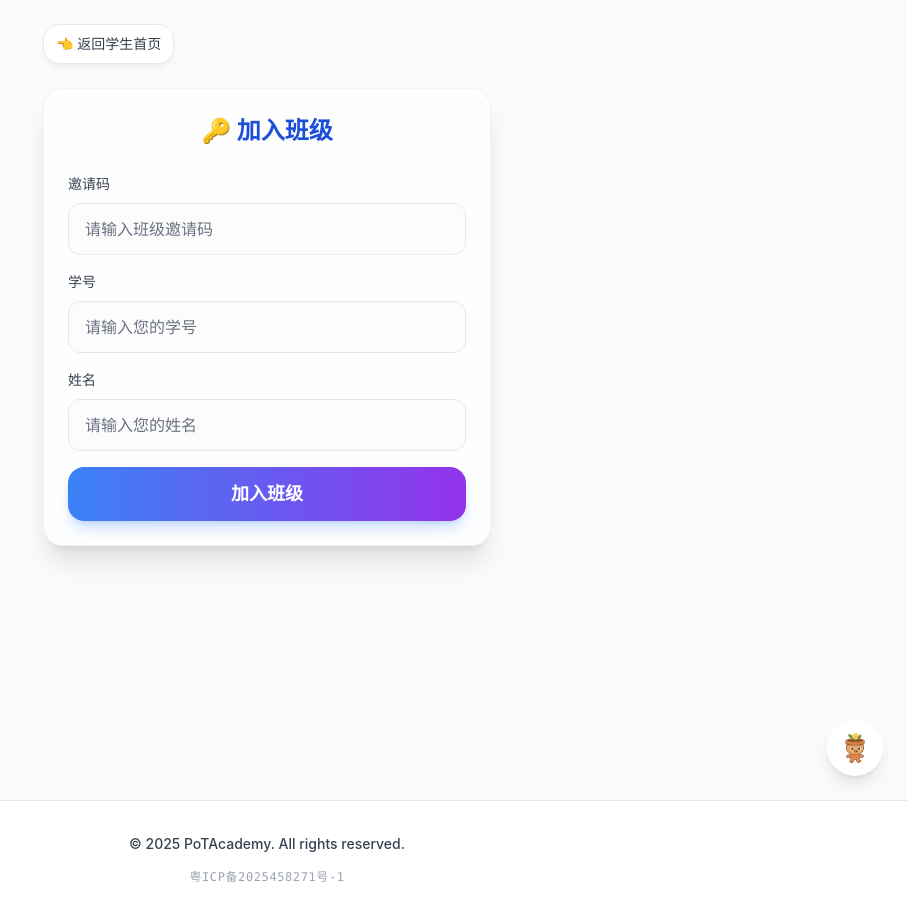
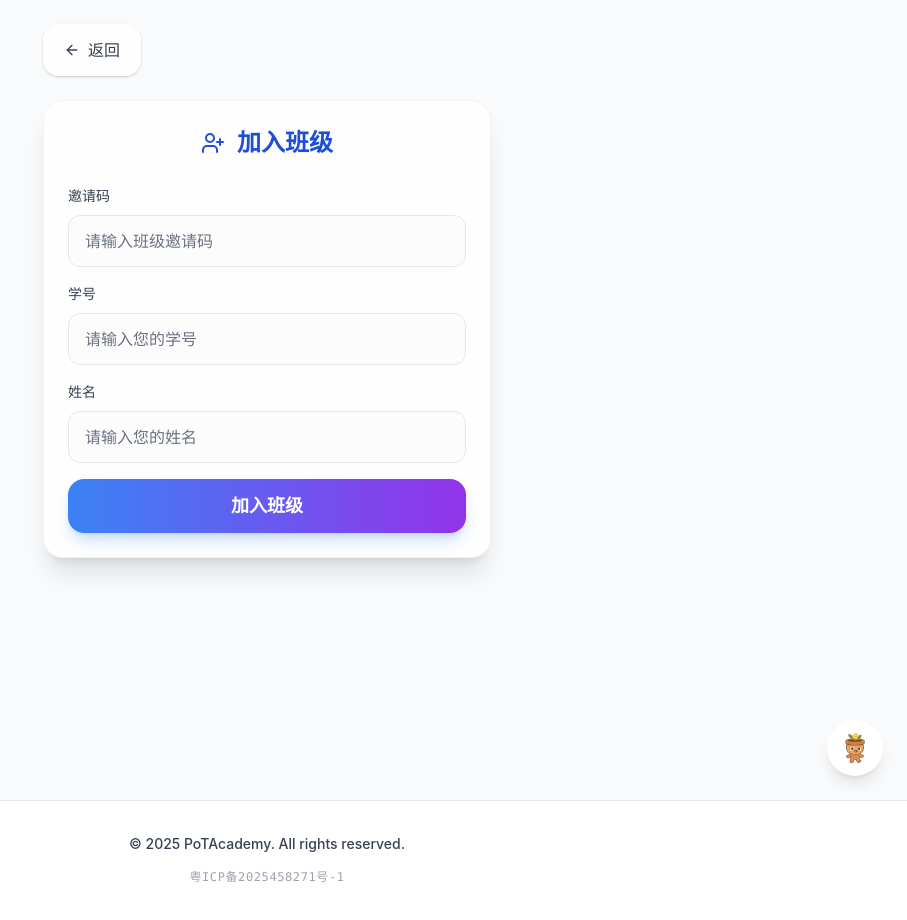
Before and after one commit to Skottbie/PoT_Platform, a React (Vite) app in the folder client/: page /join-class in a window 1280 px wide. Shown: the whole page, without its empty margins (373-1280 px from the left). Built offline with nearby package versions, Linux system fonts and the light colour scheme; no server answers.

Commit message:
vIERSUBMISSION & JOINCLASS 样式优化 bugs to be fixed

```diff
--- a/client/src/pages/JoinClass.jsx
+++ b/client/src/pages/JoinClass.jsx
@@ -1,8 +1,11 @@
-// src/pages/JoinClass.jsx - 修复布局问题
+// src/pages/JoinClass.jsx
 import { useState } from 'react';
 import { useNavigate } from 'react-router-dom';
+import { motion } from 'framer-motion';
+import { ArrowLeft, UserPlus, CheckCircle } from 'lucide-react';
 import api from '../api/axiosInstance';
 import Button from '../components/Button';
+import { PrimaryButton, SecondaryButton, WarningButton, IconButton } from '../components/EnhancedButton';
 
 const JoinClass = () => {
   const [formData, setFormData] = useState({
@@ -44,30 +47,81 @@ const JoinClass = () => {
   };
 
 return (
-    <div className="min-h-screen bg-gray-50 dark:bg-gray-900 px-4 py-6">
-      <div className="max-w-md mx-auto">
+    <motion.div
+      className="min-h-screen bg-gray-50 dark:bg-gray-900 px-4 py-6"
+      initial={{ opacity: 0, y: 20 }}
+      animate={{ opacity: 1, y: 0 }}
+      transition={{ duration: 0.4, ease: "easeOut" }}
+    >
+      <motion.div
+        className="max-w-md mx-auto"
+        initial={{ opacity: 0, scale: 0.95 }}
+        animate={{ opacity: 1, scale: 1 }}
+        transition={{ delay: 0.1, duration: 0.3 }}
+      >
         {/* 返回按钮 */}
-        <div className="mb-6">
-          <Button
-            variant="secondary"
-            size="sm"
+        <motion.div
+          className="mb-6"
+          initial={{ opacity: 0, x: -20 }}
+          animate={{ opacity: 1, x: 0 }}
+          transition={{ delay: 0.2, duration: 0.3 }}
+        >
+          <SecondaryButton
             onClick={() => navigate('/student')}
-            className="w-full sm:w-auto"
+            icon={<ArrowLeft className="w-4 h-4" />}
+            className="flex-shrink-0"
           >
-            👈 返回学生首页
-          </Button>
-        </div>
+            返回
+          </SecondaryButton>
+        </motion.div>
 
         {/* 主卡片 */}
-        <div className="bg-white/80 dark:bg-gray-800/80 backdrop-blur-xl rounded-2xl shadow-xl border border-gray-200/50 dark:border-gray-700/50 p-6">
-          <h1 className="text-2xl font-bold text-center text-blue-700 dark:text-blue-400 mb-6">
-            🔑 加入班级
-          </h1>
+        <motion.div
+          className="bg-white/80 dark:bg-gray-800/80 backdrop-blur-xl rounded-2xl shadow-xl border border-gray-200/50 dark:border-gray-700/50 p-6"
+          initial={{ opacity: 0, y: 30 }}
+          animate={{ opacity: 1, y: 0 }}
+          transition={{ delay: 0.3, duration: 0.4 }}
+        >
+          <motion.h1
+            className="text-2xl font-bold text-center text-blue-700 dark:text-blue-400 mb-6 flex items-center justify-center gap-3"
+            initial={{ opacity: 0, y: 10 }}
+            animate={{ opacity: 1, y: 0 }}
+            transition={{ delay: 0.4, duration: 0.3 }}
+          >
+            <UserPlus className="w-6 h-6" />
+            加入班级
+          </motion.h1>
 
-          {error && <p className="text-red-500 text-sm mb-4 p-3 bg-red-50 dark:bg-red-900/20 rounded-lg">{error}</p>}
-          {successMsg && <p className="text-green-600 dark:text-green-400 text-sm mb-4 p-3 bg-green-50 dark:bg-green-900/20 rounded-lg">{successMsg}</p>}
+          {error && (
+            <motion.p
+              className="text-red-500 text-sm mb-4 p-3 bg-red-50 dark:bg-red-900/20 rounded-lg"
+              initial={{ opacity: 0, x: -10 }}
+              animate={{ opacity: 1, x: 0 }}
+              transition={{ duration: 0.3 }}
+            >
+              {error}
+            </motion.p>
+          )}
 
-          <form onSubmit={handleSubmit} className="space-y-4">
+          {successMsg && (
+            <motion.p
+              className="text-green-600 dark:text-green-400 text-sm mb-4 p-3 bg-green-50 dark:bg-green-900/20 rounded-lg flex items-center gap-2"
+              initial={{ opacity: 0, scale: 0.9 }}
+              animate={{ opacity: 1, scale: 1 }}
+              transition={{ duration: 0.3 }}
+            >
+              <CheckCircle className="w-4 h-4" />
+              {successMsg.replace('🎉 ', '')}
+            </motion.p>
+          )}
+
+          <motion.form
+            onSubmit={handleSubmit}
+            className="space-y-4"
+            initial={{ opacity: 0 }}
+            animate={{ opacity: 1 }}
+            transition={{ delay: 0.5, duration: 0.3 }}
+          >
             <div>
               <label className="block text-sm font-medium text-gray-700 dark:text-gray-300 mb-2">
                 邀请码
@@ -127,6 +181,11 @@ const JoinClass = () => {
             />
           </div>
 
+          <motion.div
+            initial={{ opacity: 0, y: 10 }}
+            animate={{ opacity: 1, y: 0 }}
+            transition={{ delay: 0.6, duration: 0.3 }}
+          >
             <Button
               type="submit"
               variant="primary"
@@ -137,10 +196,11 @@ const JoinClass = () => {
             >
               {loading ? '正在加入...' : '加入班级'}
             </Button>
-         </form>
-       </div>
-     </div>
-   </div>
+          </motion.div>
+        </motion.form>
+        </motion.div>
+      </motion.div>
+    </motion.div>
   );
 };
 
--- a/client/src/pages/ViewSubmission.jsx
+++ b/client/src/pages/ViewSubmission.jsx
@@ -11,6 +11,20 @@ import { github } from 'react-syntax-highlighter/dist/esm/styles/hljs';
 import toast from 'react-hot-toast';
 import PullToRefreshContainer from '../components/PullToRefreshContainer';
 import useAutoRefresh from '../hooks/useAutoRefresh';
+import {
+  CheckCircle,
+  AlertTriangle,
+  MessageCircle,
+  Star,
+  FileText,
+  Paperclip,
+  Download,
+  FileUp,
+  ChevronDown,
+  ChevronUp,
+  BookOpen,
+  ArrowLeft
+} from 'lucide-react';
 
 import {
   detectPoTMode,
@@ -194,7 +208,7 @@ const ViewSubmission = () => {
           <div className="flex flex-col sm:flex-row sm:justify-between sm:items-start gap-4 mb-6">
             <div className="flex-1 min-w-0">
               <h1 className="text-xl sm:text-2xl font-bold text-gray-800 dark:text-gray-100 mb-2 break-words">
-                📄 我的提交记录
+                <FileUp className="w-4 h-4" /> 我的提交记录
               </h1>
               <p className="text-sm text-gray-600 dark:text-gray-400 break-words">
                 任务：{task?.title}
@@ -202,7 +216,7 @@ const ViewSubmission = () => {
               {task?.description && (
                 <div className="mt-3 p-3 bg-blue-50 dark:bg-blue-900/20 border border-blue-200 dark:border-blue-700 rounded-lg">
                   <h3 className="text-sm font-semibold text-blue-800 dark:text-blue-200 mb-1">
-                    📋 任务说明
+                    <FileText className="w-4 h-4" /> 任务说明
                   </h3>
                   <p className="text-blue-700 dark:text-blue-300 text-sm leading-relaxed whitespace-pre-wrap break-words">
                     {task.description}
@@ -217,7 +231,7 @@ const ViewSubmission = () => {
                 onClick={() => navigate('/student')}
                 className="w-full sm:w-auto"
               >
-                👈 返回任务列表
+                <ArrowLeft className="w-4 h-4" />返回任务列表
               </Button>
             </div>
           </div>
@@ -238,12 +252,14 @@ const ViewSubmission = () => {
               <div className="flex flex-col sm:flex-row sm:justify-between sm:items-start gap-4">
                 <div className="space-y-2 flex-1">
                   <div className="flex flex-wrap items-center gap-2">
-                    <span className="inline-flex items-center px-3 py-1 rounded-full text-sm font-medium bg-green-100 text-green-800 dark:bg-green-900/50 dark:text-green-300">
-                      ✅ 已提交
+                    <span className="inline-flex items-center px-3 py-1 rounded-full text-sm font-medium bg-green-100 text-green-800 dark:bg-green-900/50 dark:text-green-300 gap-1">
+                      <CheckCircle className="w-4 h-4" />
+                      已提交
                     </span>
                     {submission.isLateSubmission && (
-                      <span className="inline-flex items-center px-3 py-1 rounded-full text-sm font-medium bg-orange-100 text-orange-800 dark:bg-orange-900/50 dark:text-orange-300">
-                        ⚠️ 逾期提交
+                    <span className="inline-flex items-center px-3 py-1 rounded-full text-sm font-medium bg-orange-100 text-orange-800 dark:bg-orange-900/50 dark:text-orange-300 gap-1">
+                      <AlertTriangle className="w-4 h-4" />
+                      逾期提交
                     </span>
                     )}
                   </div>
@@ -263,12 +279,15 @@ const ViewSubmission = () => {
                 <div className="w-full">
                   <div className="bg-blue-50 dark:bg-blue-900/20 border border-blue-200 dark:border-blue-700 rounded-lg p-4">
                     <div className="flex flex-col sm:flex-row sm:items-center gap-2 mb-2">
-                      <span className="text-blue-600 dark:text-blue-400 font-medium text-sm">
-                        💬 教师反馈
+                      <span className="text-blue-600 dark:text-blue-400 font-medium text-sm flex items-center gap-1">
+                        <MessageCircle className="w-4 h-4" />
+                        教师反馈
                       </span>
                       {submission.feedback.rating && (
-                        <span className="text-yellow-500">
-                          {'⭐'.repeat(submission.feedback.rating)}
+                        <span className="text-yellow-500 flex items-center gap-0.5">
+                          {Array.from({ length: submission.feedback.rating }, (_, i) => (
+                            <Star key={i} className="w-4 h-4 fill-current" />
+                          ))}
                         </span>
                       )}
                     </div>
@@ -286,8 +305,9 @@ const ViewSubmission = () => {
             {/* 提交内容 */}
             {submission.content && (
               <div>
-                <h3 className="font-semibold text-gray-700 dark:text-gray-300 mb-2">
-                  📝 文字内容
+                <h3 className="font-semibold text-gray-700 dark:text-gray-300 mb-2 flex items-center gap-2">
+                  <FileText className="w-4 h-4" />
+                  文字内容
                 </h3>
                 <div className="bg-gray-50 dark:bg-gray-700 rounded-lg p-4 text-sm text-gray-800 dark:text-gray-200 whitespace-pre-wrap break-words">
                   {submission.content}
@@ -310,8 +330,9 @@ const ViewSubmission = () => {
             {/* 作业文件 */}
             {submission.fileId && (
               <div>
-                <h3 className="font-semibold text-gray-700 dark:text-gray-300 mb-2">
-                  📎 作业文件
+                <h3 className="font-semibold text-gray-700 dark:text-gray-300 mb-2 flex items-center gap-2">
+                  <Paperclip className="w-4 h-4" />
+                  作业文件
                 </h3>
                 <div className="bg-gray-50 dark:bg-gray-700 rounded-lg p-4">
                   <div className="flex flex-col sm:flex-row sm:items-center justify-between gap-3">
@@ -322,9 +343,10 @@ const ViewSubmission = () => {
                         size="sm"
                         variant="primary"
                         onClick={() => handleDownload(submission.fileId, submission.fileName)}
-                      className="w-full sm:w-auto flex-shrink-0"
+                        className="w-full sm:w-auto flex-shrink-0 flex items-center gap-2"
                       >
-                      ⬇️ 下载
+                        <Download className="w-4 h-4" />
+                        下载
                       </Button>
                   </div>
                 </div>
@@ -346,9 +368,19 @@ const ViewSubmission = () => {
                       size="sm"
                       variant="secondary"
                       onClick={toggleAigcContent}
-                      className="w-full sm:w-auto"
+                      className="w-full sm:w-auto flex items-center gap-2"
                     >
-                      {expandedAigc ? '🔽 收起内容' : '📖 展开查看'}
+                      {expandedAigc ? (
+                        <>
+                          <ChevronUp className="w-4 h-4" />
+                          收起内容
+                        </>
+                      ) : (
+                        <>
+                          <BookOpen className="w-4 h-4" />
+                          展开查看
+                        </>
+                      )}
                     </Button>
                     <Button
                       size="sm"
@@ -356,7 +388,7 @@ const ViewSubmission = () => {
                       onClick={() => handleDownload(submission.aigcLogId, 'aigc_log.json')}
                       className="w-full sm:w-auto"
                     >
-                      ⬇️ 下载记录
+                      <Download className="w-4 h-4" /> 下载记录
                     </Button>
                   </div>
                 </div>
```
Lines whose indentation alone changed are shown as unchanged.
